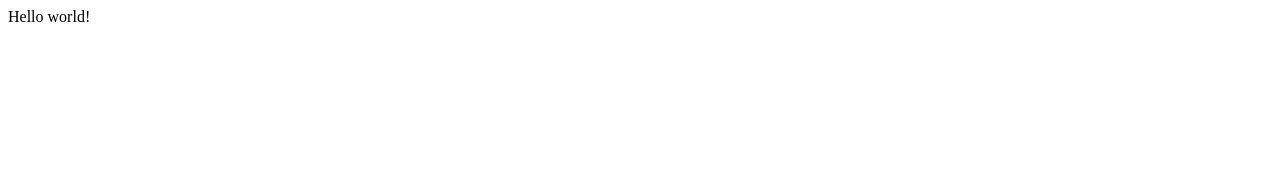
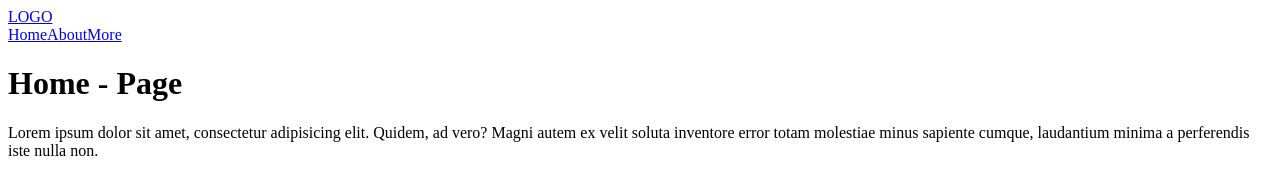
Before and after one commit to kenmugy/gatsby-prac-1, a Gatsby site: page / in a window 1280 px wide. Built offline with nearby package versions, Linux system fonts and the light colour scheme; Gatsby itself is replaced by a stand-in of ours.

Commit message:
added page contents

```diff
--- a/src/pages/index.js
+++ b/src/pages/index.js
@@ -1,3 +1,13 @@
 import React from "react"
+import Layout from "../components/Layout"
 
-export default () => <div>Hello world!</div>
+export default () => (
+  <Layout>
+    <h1>Home - Page</h1>
+    <p>
+      Lorem ipsum dolor sit amet, consectetur adipisicing elit. Quidem, ad vero?
+      Magni autem ex velit soluta inventore error totam molestiae minus sapiente
+      cumque, laudantium minima a perferendis iste nulla non.
+    </p>
+  </Layout>
+)
```
Also changed, not shown: src/pages/404.js (+8 -0 lines), src/pages/about.js (+13 -0 lines), src/pages/more.js (+13 -0 lines).
